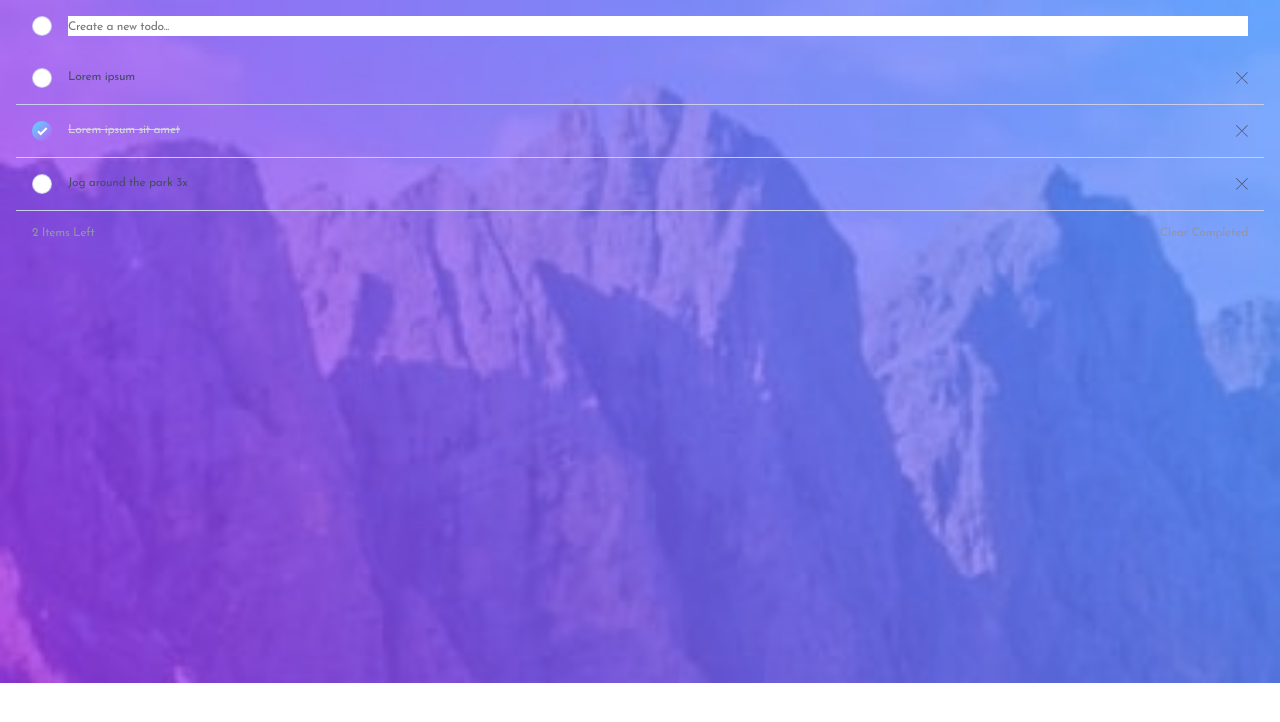
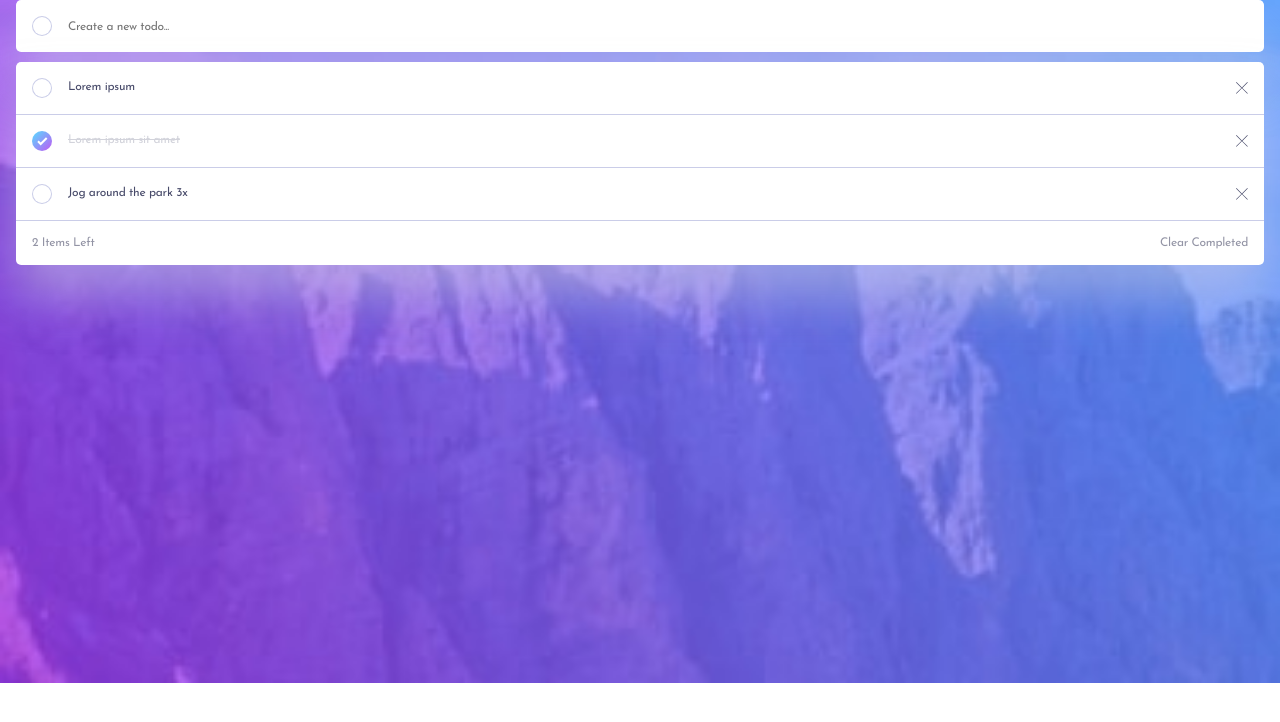
Before and after one commit to emretantu/todo-list-react, a React (Vite) app: page / in a window 1280 px wide. Shown: the top 722 px of the page. Built offline with nearby package versions, Linux system fonts and the light colour scheme.

Commit message:
Implement some styles like shadows, background colors etc

```diff
--- a/src/components/TodoList/List.jsx
+++ b/src/components/TodoList/List.jsx
@@ -4,7 +4,7 @@ import ListFooter from "./ListFooter";
 
 const List = ({ todos, onCheckClick, onDeleteClick, onClearCompleted }) => {
   return (
-    <>
+    <div className={styles.listContainer}>
       <ul className={styles.list}>
         {
           todos.map(
@@ -21,7 +21,7 @@ const List = ({ todos, onCheckClick, onDeleteClick, onClearCompleted }) => {
         }
       </ul>
       <ListFooter onClearCompleted={onClearCompleted} todos={todos} />
-    </>
+    </div>
   )
 }
 
--- a/src/components/TodoList/List.module.css
+++ b/src/components/TodoList/List.module.css
@@ -1,3 +1,10 @@
+.listContainer {
+  background-color: hsl(var(--todo-bg-color));
+  border-radius: var(--std-border-radius);
+  overflow: hidden;
+  box-shadow: var(--shadow);
+}
+
 .list {
   padding: 0;
 }
--- a/src/components/TodoList/NewTodo.module.css
+++ b/src/components/TodoList/NewTodo.module.css
@@ -4,6 +4,10 @@
   gap: var(--spacing-200);
   padding: var(--spacing-200);
   cursor: text;
+  background-color: hsl(var(--todo-bg-color));
+  border-radius: var(--std-border-radius);
+  overflow: hidden;
+  box-shadow: var(--shadow);
 }
 
 .newTodo > label {
@@ -15,6 +19,11 @@
   outline: none;
   padding: 0.1rem 0 0 0;
   flex-grow: 1;
+  background-color: transparent;
+
+  color: hsl(var(--text-color));
+  caret-color: hsl(var(--clr-blue-500));
+
   font-family: inherit; /* Default */
   font-weight: inherit;
   letter-spacing: inherit;
--- a/src/components/TodoList/TodoList.module.css
+++ b/src/components/TodoList/TodoList.module.css
@@ -1,3 +1,6 @@
 .todoList {
     margin-inline: var(--spacing-200);
+    display: flex;
+    flex-direction: column;
+    gap: 10px;
 }
--- a/src/index.css
+++ b/src/index.css
@@ -103,6 +103,8 @@ textarea:not([rows]) {
   --spacing-400: 2rem;
   --spacing-500: 2.5rem;
   --spacing-600: 3rem;
+
+  --std-border-radius: 0.32rem;
 }
 
 body {
@@ -129,4 +131,6 @@ body {
   --footer-text-color: var(--clr-gray-600);
   --footer-text-hover-color: var(--clr-navy-850);
   --footer-text-active-color: var(--clr-blue-500);
+
+  --shadow: 0 2rem 3rem hsl(var(--clr-purple-300) / 0.5);
 }
```
